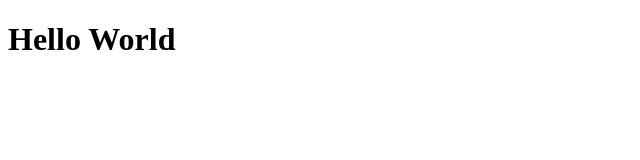
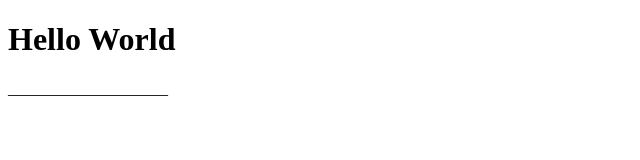
Before and after one commit to homelabteam/homelabteam.github.io, a plain HTML site: page index.html in a window 1280 px wide. Shown: the full height of the page, 0-640 px from the left. Drawn offline with Linux system fonts and the light colour scheme.

Commit message:
Second commit

```diff
--- a/index.html
+++ b/index.html
@@ -5,5 +5,6 @@
 </head>
 <body>
 <h1>Hello World</h1>
+____________________
 </body>
 </html>
```
